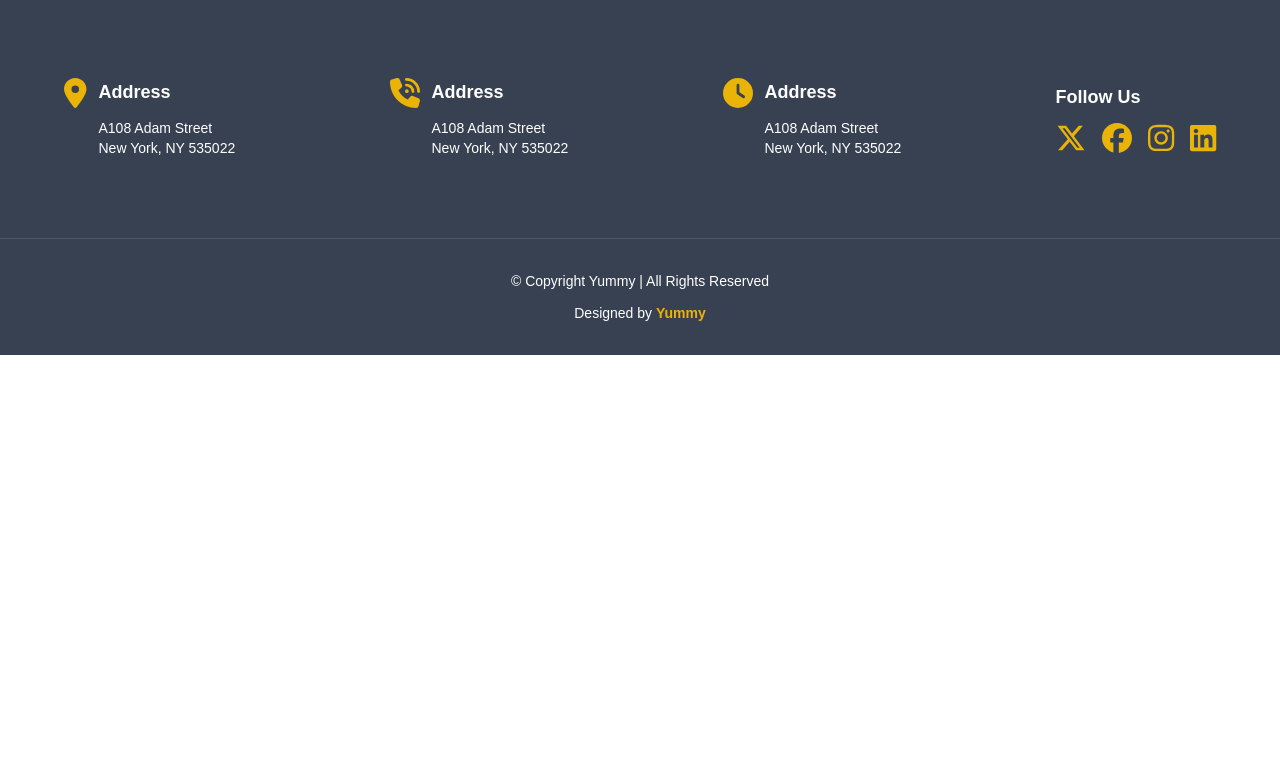
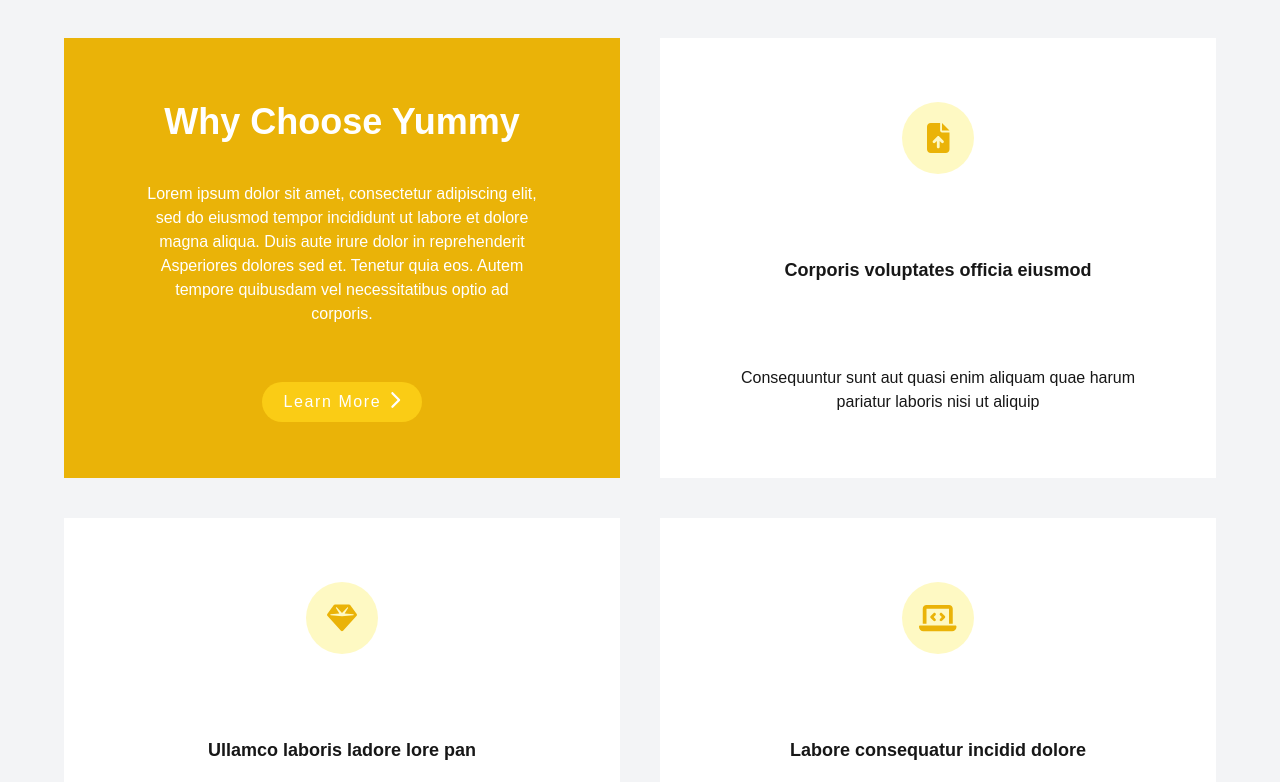
Before and after one commit to yaminphyu/foodie, a Next.js app: page / in a window 1280 px wide. Shown: the part 1498-2280 px from the top of the page. Before the commit the page ends 1853 px from the top, so only its background shows below. Built offline with nearby package versions, Linux system fonts and the light colour scheme; a web font is replaced by a local one.

Commit message:
added why choose me

```diff
--- /dev/null
+++ b/components/WhyChooseMe.jsx
@@ -0,0 +1,54 @@
+import React from 'react';
+import { faChevronRight, faFileArrowUp, faGem, faLaptopCode } from '@fortawesome/free-solid-svg-icons';
+import { FontAwesomeIcon } from '@fortawesome/react-fontawesome';
+import styles from '@/styles/WhyChooseMe.module.css';
+
+export default function WhyChooseMe() {
+  return (
+    <div className={styles.container}>
+        <div className={styles.wrapper}>
+            <div className={`${styles['item-container']} ${styles['first-item']}`}>
+                <h2 className={styles.title}>Why Choose Yummy</h2>
+                <p className={styles.description}>Lorem ipsum dolor sit amet, consectetur adipiscing elit, sed do eiusmod tempor incididunt ut labore et dolore magna aliqua. Duis aute irure dolor in reprehenderit Asperiores dolores sed et. Tenetur quia eos. Autem tempore quibusdam vel necessitatibus optio ad corporis.</p>
+                <button className={styles['learn-more']}>
+                    Learn More
+                    <FontAwesomeIcon
+                        className={styles['arrow-icon']}
+                        icon={faChevronRight}
+                    />
+                </button>
+            </div>
+            <div className={`group ${styles['item-container']} ${styles['other-items']}`}>
+                <div className={`group-hover:bg-yellow-500 ${styles['other-icons-container']}`}>
+                    <FontAwesomeIcon
+                        icon={faFileArrowUp}
+                        className={`group-hover:text-white ${styles['other-icons']}`}
+                    />
+                </div>
+                <h3 className={styles['other-titles']}>Corporis voluptates officia eiusmod</h3>
+                <p className={styles['other-descriptions']}>Consequuntur sunt aut quasi enim aliquam quae harum pariatur laboris nisi ut aliquip</p>
+            </div>
+            <div className={`group ${styles['item-container']} ${styles['other-items']}`}>
+                <div className={`group-hover:bg-yellow-500 ${styles['other-icons-container']}`}>
+                    <FontAwesomeIcon
+                        icon={faGem}
+                        className={`group-hover:text-white ${styles['other-icons']}`}
+                    />
+                </div>
+                <h3 className={styles['other-titles']}>Ullamco laboris ladore lore pan</h3>
+                <p className={styles['other-descriptions']}>Excepteur sint occaecat cupidatat non proident, sunt in culpa qui officia deserunt</p>
+            </div>
+            <div className={`group ${styles['item-container']} ${styles['other-items']}`}>
+                <div className={`group-hover:bg-yellow-500 ${styles['other-icons-container']}`}>
+                    <FontAwesomeIcon
+                        icon={faLaptopCode}
+                        className={`group-hover:text-white ${styles['other-icons']}`}
+                    />
+                </div>
+                <h3 className={styles['other-titles']}>Labore consequatur incidid dolore</h3>
+                <p className={styles['other-descriptions']}>Aut suscipit aut cum nemo deleniti aut omnis. Doloribus ut maiores omnis facere</p>
+            </div>
+        </div>
+    </div>
+  )
+}
--- a/pages/index.js
+++ b/pages/index.js
@@ -6,6 +6,7 @@ import Navbar from "@/components/Navbar";
 import { MobileToggleContext } from "@/context/MobileToggleContext";
 import Footer from "@/components/Footer";
 import ScrollUpArrow from "@/components/ScrollUpArrow";
+import WhyChooseMe from "@/components/WhyChooseMe";
 
 export default function Home() {
   const { toggle, setToggle } = useContext(MobileToggleContext);
@@ -63,6 +64,7 @@ export default function Home() {
       <div className="flex flex-col justify-center items-center w-full h-full">
         <HeroSection />
         <AboutUs />
+        <WhyChooseMe />
         <Footer />
       </div>
       <ScrollUpArrow />
--- /dev/null
+++ b/styles/WhyChooseMe.module.css
@@ -0,0 +1,57 @@
+.container {
+    @apply flex justify-center items-center w-full h-full px-5 md:px-10 xl:px-5 md:py-16 lg:py-10 box-border bg-gray-100;
+}
+
+.wrapper {
+    @apply grid grid-cols-1 xl:grid-cols-2 gap-5 md:gap-10 w-full lg:w-[85vw] xl:w-[90vw] 3xl:w-[85vw] 4xl:w-[75vw] 5xl:w-[70vw] px-6 py-12 lg:p-0;
+}
+
+.item-container {
+    @apply flex flex-col justify-between items-center w-full h-full xl:h-[45vh] px-5 md:px-20 py-7 lg:py-16 box-border;
+}
+
+.first-item {
+    @apply bg-yellow-500 gap-4 md:gap-10;
+}
+
+.other-items {
+    @apply bg-white gap-6 md:gap-10;
+}
+
+.title {
+    @apply text-2xl md:text-4xl font-semibold text-white text-center;
+}
+
+.description {
+    @apply text-white font-medium text-center;
+}
+
+.learn-more {
+    @apply w-36 md:w-40 h-10 md:h-12 bg-yellow-400 hover:bg-yellow-50 hover:text-yellow-500 text-white text-sm md:text-base font-medium rounded-full px-4 py-1 lg:py-2 tracking-widest mt-4 box-border;
+}
+
+.arrow-icon {
+    @apply ml-2 text-lg;
+}
+
+.other-icons-container {
+    @apply flex justify-center items-center w-[4.5rem] h-[4.5rem] bg-yellow-100 rounded-full;
+}
+
+.other-icons {
+    @apply text-3xl text-yellow-500;
+}
+
+.other-titles {
+    @apply text-lg font-semibold text-center;
+}
+
+.other-descriptions {
+    @apply text-center text-sm md:text-base;
+}
+
+@media screen and (min-width: 1280px) and (max-width: 1300px) {
+    .item-container {
+        @apply xl:h-[55vh];
+    }
+}
```
